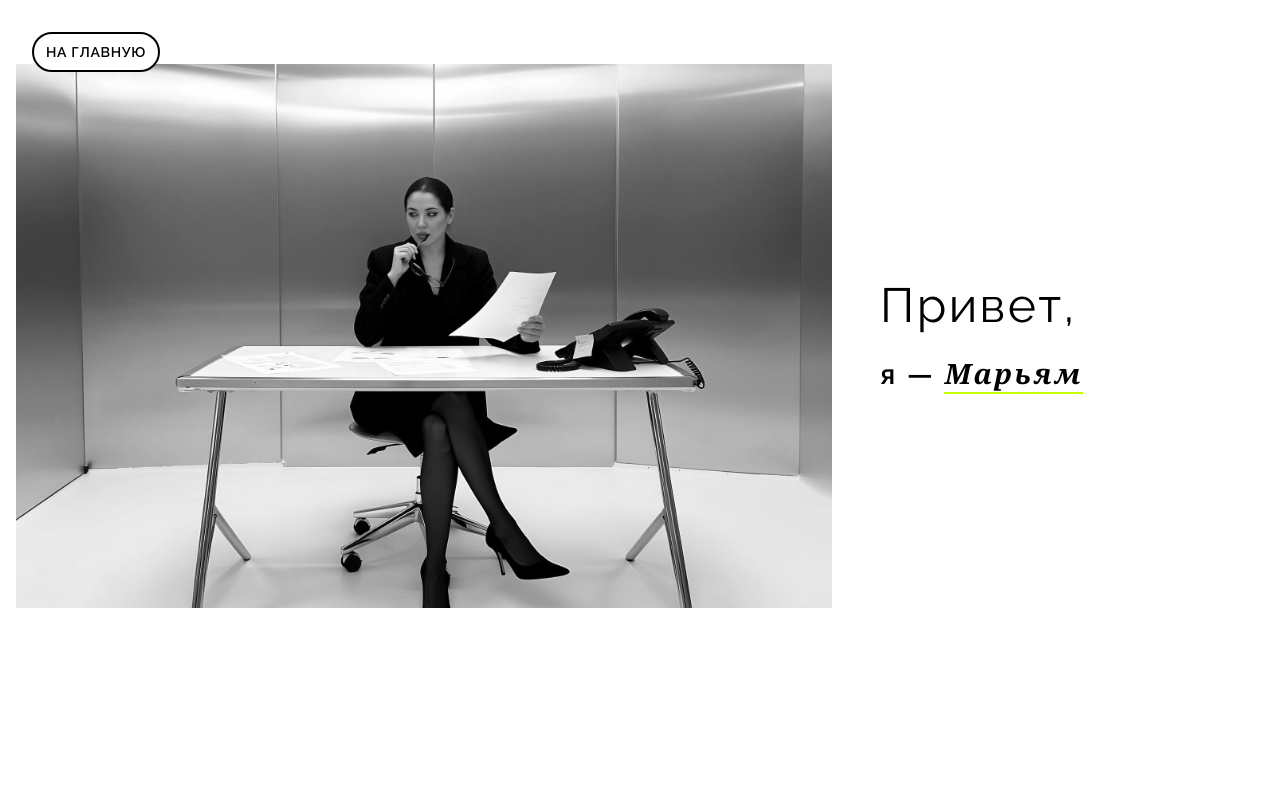
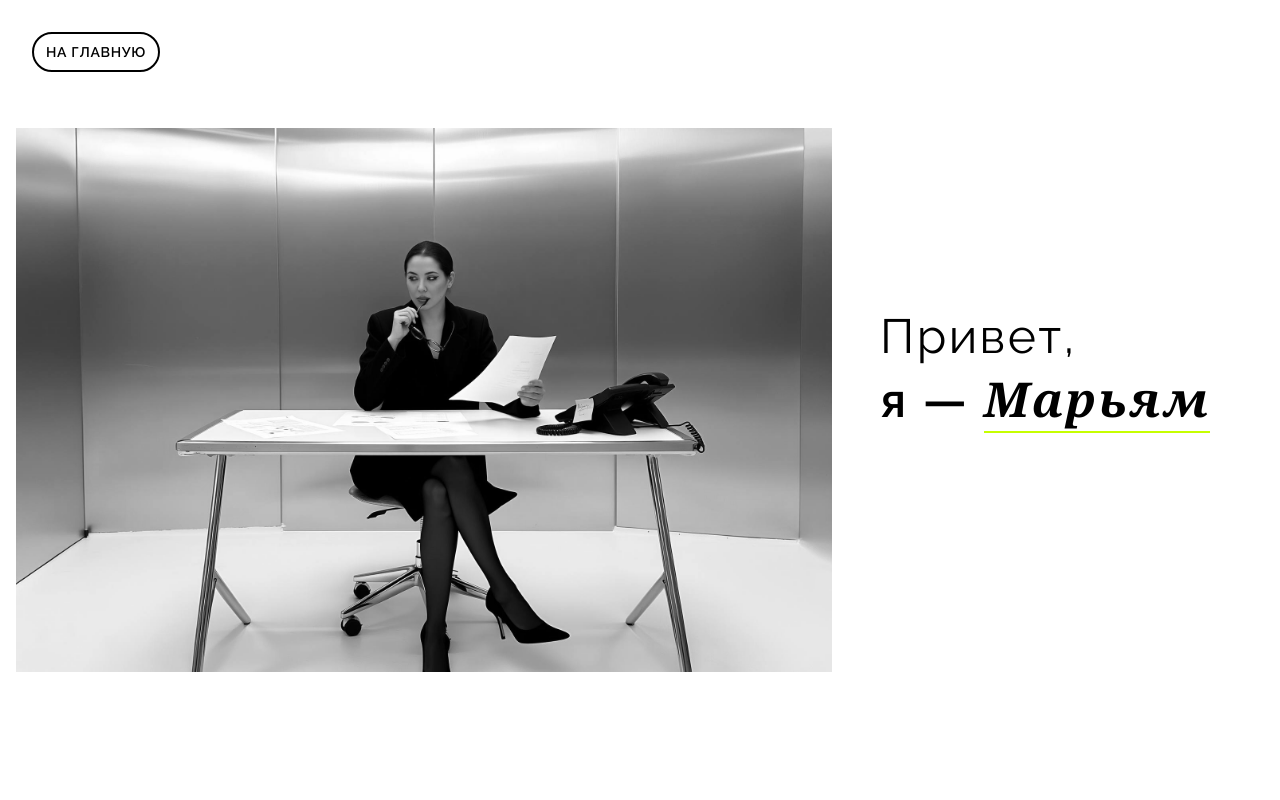
Before and after one commit to sofiassokolova-art/mayyam-website, a Next.js app: page /about in a window 1280 px wide. Shown: the top 800 px of the page. Built offline with nearby package versions, Linux system fonts and the light colour scheme.

Commit message:
About page: move image down with top margin, increase 'я — Марьям' font size to match 'Привет'

```diff
--- a/src/app/about/page.tsx
+++ b/src/app/about/page.tsx
@@ -70,7 +70,7 @@ export default function Page() {
         <div className="container-custom h-full flex items-center">
           <div className="grid grid-cols-1 lg:grid-cols-3 gap-12 w-full items-center">
             {/* Левая часть - Горизонтальная картинка */}
-            <div className="lg:col-span-2">
+            <div className="lg:col-span-2 mt-8 lg:mt-16">
               <div className="aspect-[3/2] relative overflow-hidden">
                 <Image
                   src="/images/about-me.jpg"
@@ -97,8 +97,8 @@ export default function Page() {
                 }}
               >
                 Привет,<br />
-                <span style={{ fontSize: '28px', fontWeight: 600 }}>я — </span>
-                <span className="font-serif italic border-b-2" style={{ borderBottomColor: '#C6FF00', fontSize: '28px', fontWeight: 600 }}>Марьям</span>
+                <span style={{ fontSize: 'clamp(28px, 5vw, 48px)', fontWeight: 600 }}>я — </span>
+                <span className="font-serif italic border-b-2" style={{ borderBottomColor: '#C6FF00', fontSize: 'clamp(28px, 5vw, 48px)', fontWeight: 600 }}>Марьям</span>
               </motion.h1>
             </div>
           </div>
```
